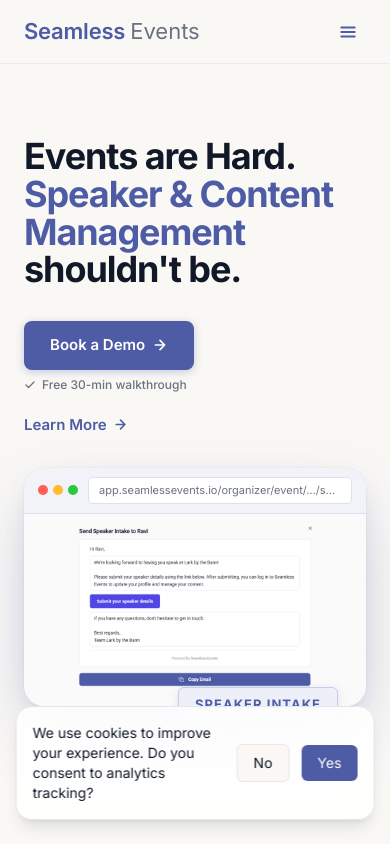
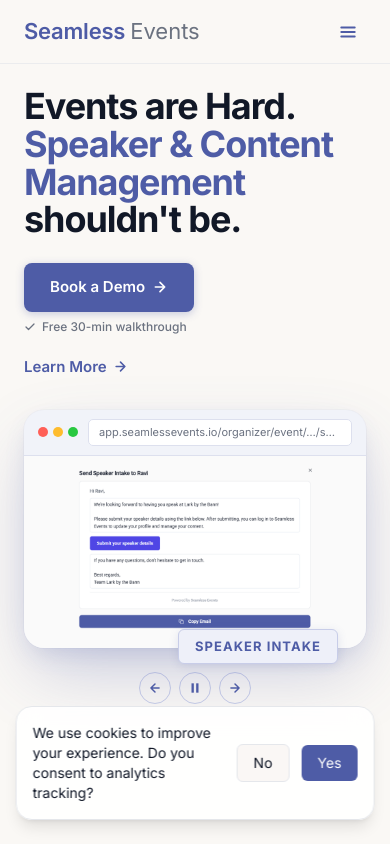
Before and after one commit to seamless-ems/seamless-website, a React (Vite) app: page / in a window 390 px wide. Shown: the top 844 px of the page. Built offline with nearby package versions, Linux system fonts and the light colour scheme; the HTML template or start-up script is replaced by a standard one.

Commit message:
small fix on website mobile re. hero spacing

```diff
--- a/src/components/Hero.tsx
+++ b/src/components/Hero.tsx
@@ -213,9 +213,9 @@
       )}
 
       {/* Hero */}
-      <main className="min-h-screen pt-16 flex items-center">
+      <main className="min-h-screen pt-16 flex items-start sm:items-center">
         <section className="w-full">
-          <div className="w-full max-w-[1440px] mx-auto px-6 lg:px-12 grid grid-cols-1 lg:grid-cols-[minmax(360px,560px)_1fr] gap-[clamp(32px,5vw,72px)] items-stretch py-10 lg:py-12">
+          <div className="w-full max-w-[1440px] mx-auto px-6 lg:px-12 grid grid-cols-1 lg:grid-cols-[minmax(360px,560px)_1fr] gap-[clamp(32px,5vw,72px)] items-stretch py-6 sm:py-10 lg:py-12">
 
             {/* Copy */}
             <div className="flex flex-col">
@@ -226,7 +226,7 @@
               </h1>
 
               {/* Mobile CTA */}
-              <div className="flex flex-col items-start mt-8 sm:hidden">
+              <div className="flex flex-col items-start mt-6 sm:hidden">
                 <a
                   href={CALENDLY}
                   target="_blank"
@@ -318,7 +318,7 @@
               </div>
 
               {/* Carousel controls */}
-              <div className="flex items-center justify-center gap-2 mt-8">
+              <div className="flex items-center justify-center gap-2 mt-6">
                 <button
                   onClick={() => goTo(current - 1)}
                   aria-label="Previous slide"
```
